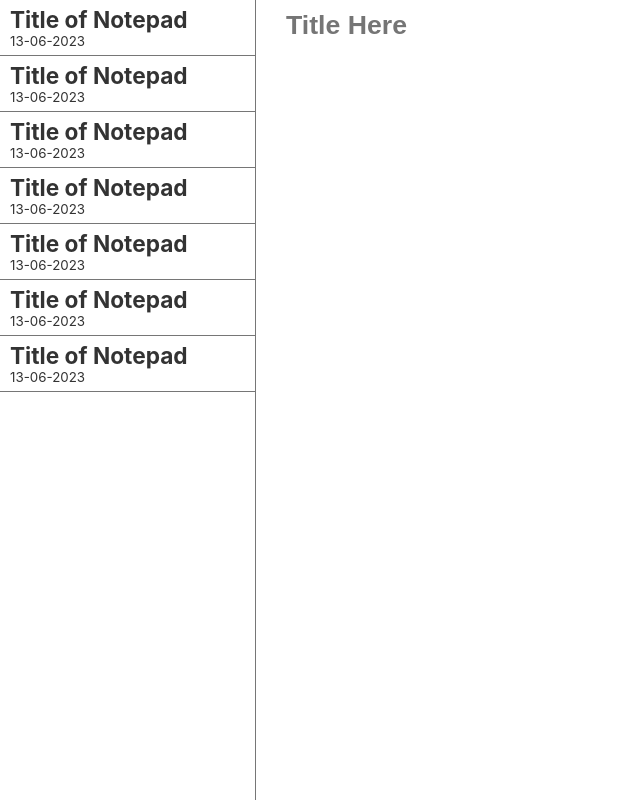
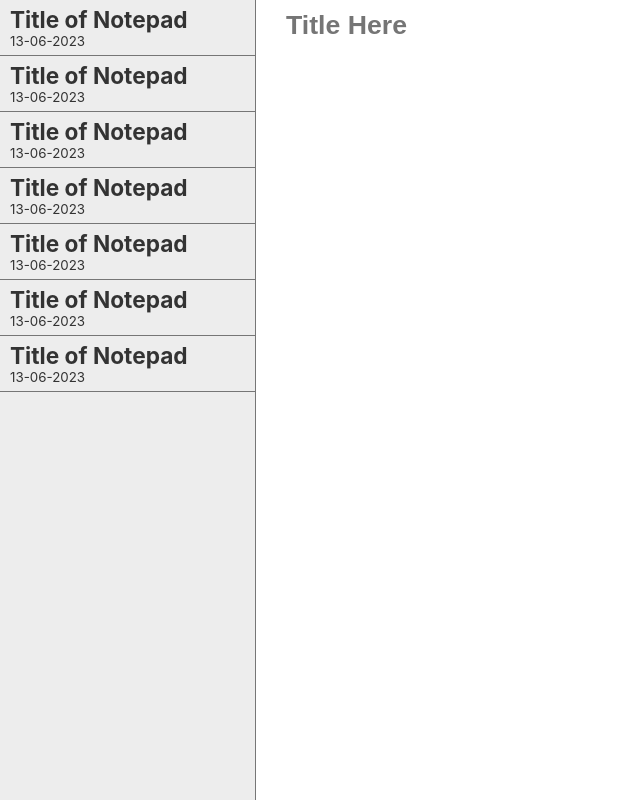
Before and after one commit to tylerbert31/Notepad-Fly, a React (Vite) app: page / in a window 1280 px wide. In both pictures the pointer is over the element 128 px from the left and 400 px from the top of the page. Shown: the whole page, without its empty margins (0-640 px from the left). Built offline with nearby package versions, Linux system fonts and the light colour scheme.

Commit message:
Sidebar Hover

```diff
--- a/src/App.css
+++ b/src/App.css
@@ -19,12 +19,26 @@ body {
   border-right: #767676 1px solid;
 }
 
+.sidebar::-webkit-scrollbar {
+  display: none;
+}
+
+.sidebar:hover {
+  background-color: rgb(237, 237, 237);
+  transition: background-color 0.3s ease-in;
+}
+
 .card {
   display: flex;
   height: 55px;
   border-bottom: #767676 1px solid;
   align-items: center;
   cursor: pointer;
+}
+
+.card:hover {
+  background-color: white;
+  transition: background-color 0.2s ease-out;
 }
 
 .card ul {
@@ -49,6 +63,10 @@ body {
 .main {
   background-color: rgb(255, 255, 255);
   overflow-y: auto;
+}
+
+.main::-webkit-scrollbar {
+  display: none;
 }
 
 .title {
```
Also changed, not shown: 2 other files (tests, documents, lock files or other folders).
